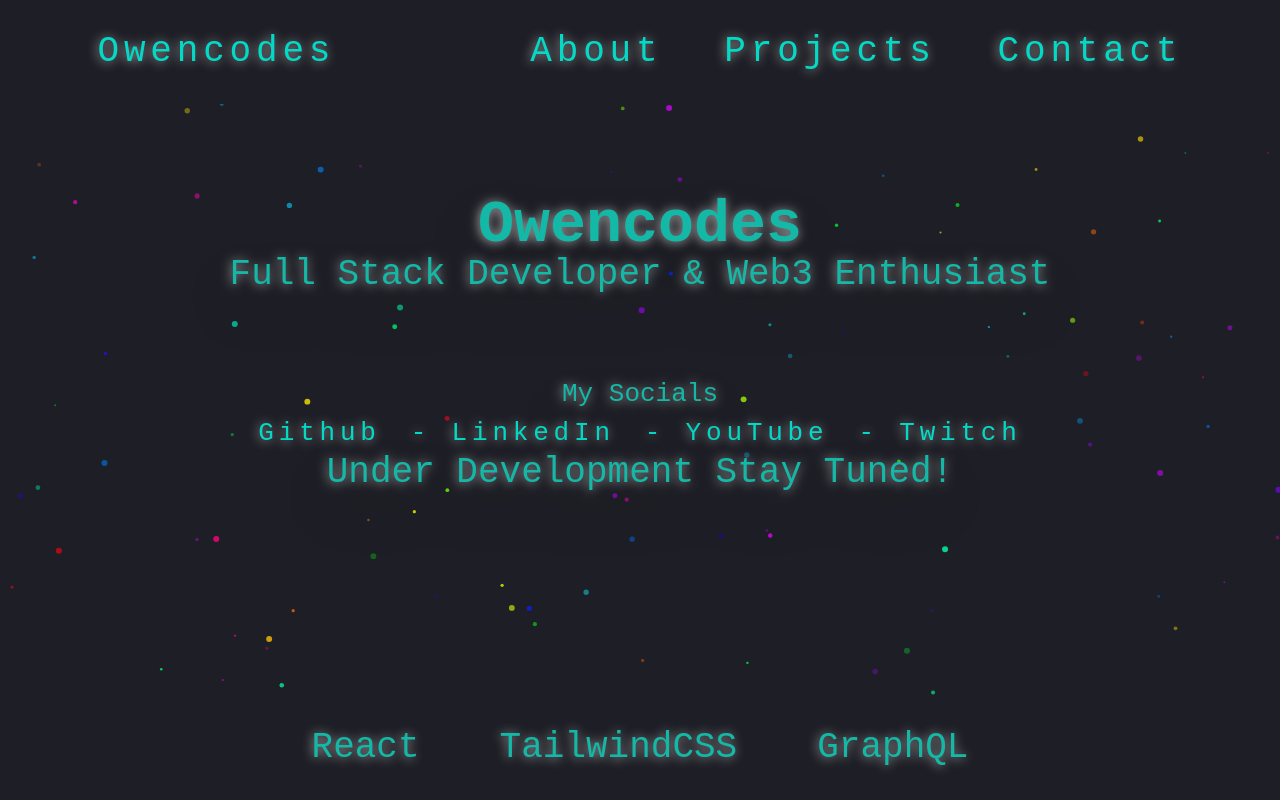
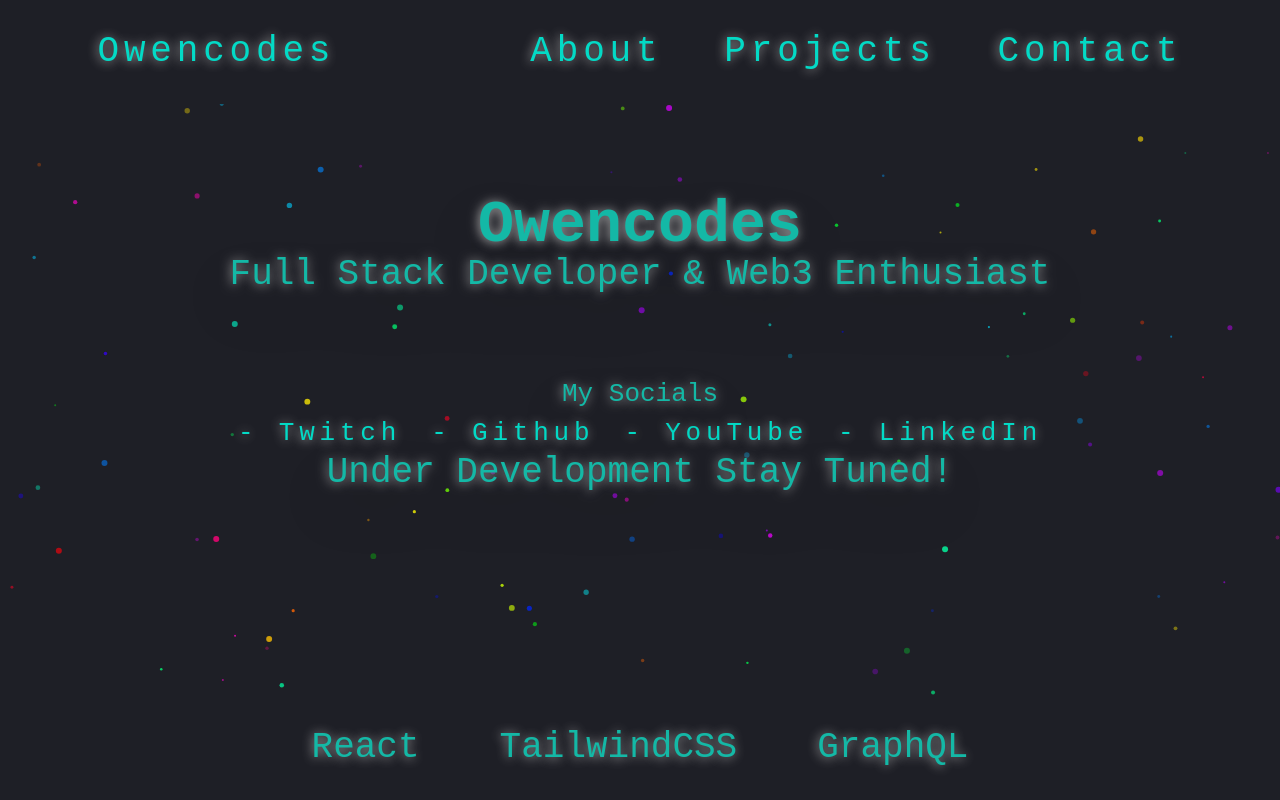
Before and after one commit to owenbcoding/owencodes-app, a React (Create React App) app: page / in a window 1280 px wide. Built offline with nearby package versions, Linux system fonts and the light colour scheme.

Commit message:
updated social links

```diff
--- a/src/App.js
+++ b/src/App.js
@@ -19,24 +19,26 @@
       <header className="App-header">
         {/* <img src={logo} className="App-logo" alt="logo"/> */}
         <h1>Owencodes</h1>
-        <p className="text-4xl drop-shadow-2xl text-teal-500">Full Stack Developer & Web3 Enthusiast</p>
+        <p className="text-4xl drop-shadow-2xl text-teal-500">
+          Full Stack Developer & Web3 Enthusiast
+        </p>
         <h2 className="drop-shadow-2xl text-teal-500 mt-20">My Socials</h2>
         <div>
+        <a
+            className="App-link"
+            href="https://www.twitch.tv/owencodes"
+            target="_blank"
+            rel="noopener noreferrer"
+          >
+            - Twitch
+          </a>
           <a
             className="App-link"
             href="https://github.com/owenbcoding"
             target="_blank"
             rel="noopener noreferrer"
           >
-            Github
-          </a>
-          <a
-            className="App-link"
-            href=""
-            target="_blank"
-            rel="noopener noreferrer"
-          >
-           - LinkedIn
+            - Github
           </a>
           <a
             className="App-link"
@@ -48,13 +50,15 @@
           </a>
           <a
             className="App-link"
-            href="https://www.twitch.tv/owencodes"
+            href=""
             target="_blank"
             rel="noopener noreferrer"
           >
-           - Twitch
+            - LinkedIn
           </a>
-          <p className="text-4xl drop-shadow-2xl text-teal-500">Under Development Stay Tuned!</p>
+          <p className="text-4xl drop-shadow-2xl text-teal-500">
+            Under Development Stay Tuned!
+          </p>
           {/* <p className="text-4xl drop-shadow-2xl text-teal-500">Hosted on
             <a
             className="App-link"
```
Lines whose indentation alone changed are shown as unchanged.
